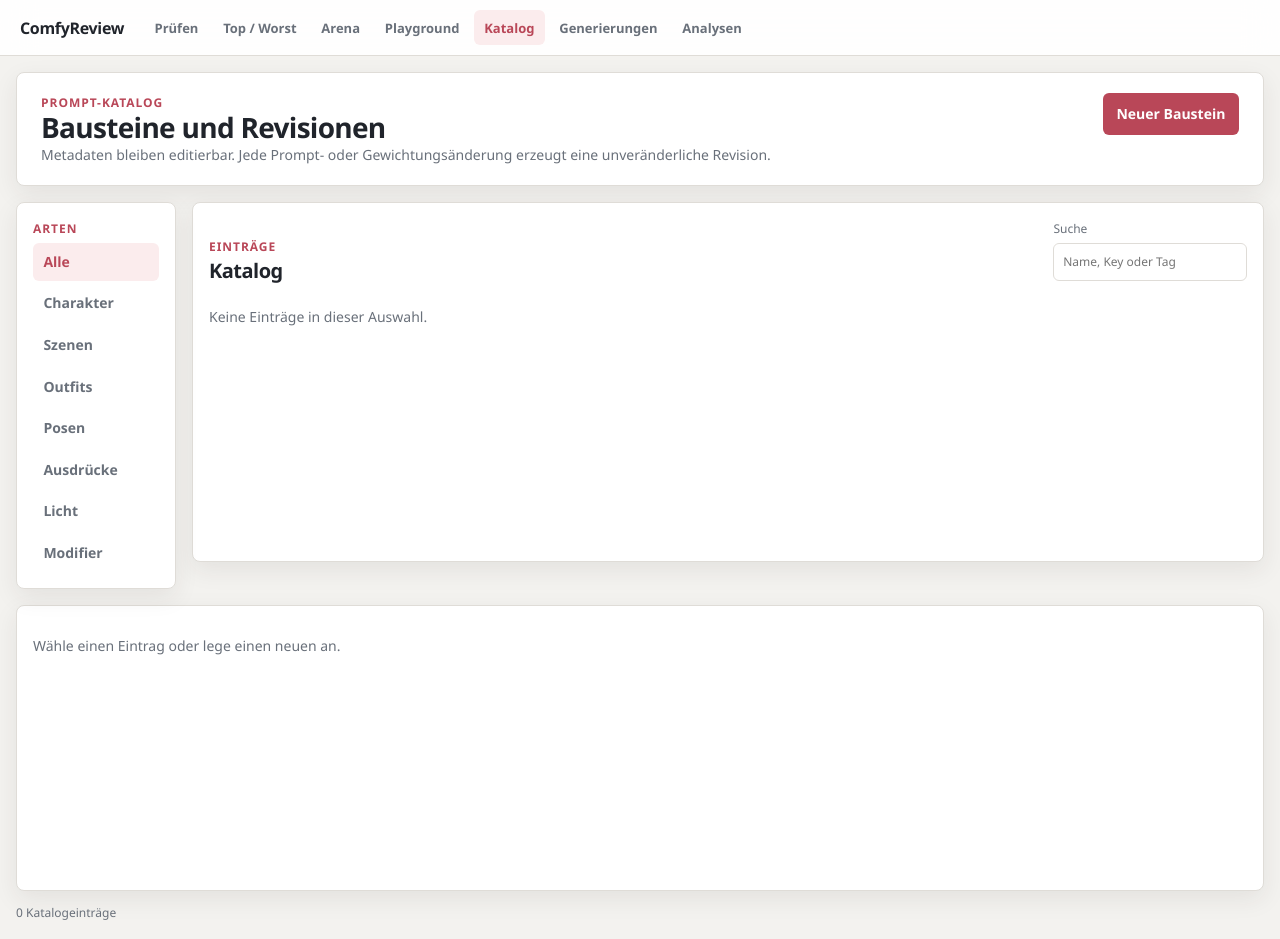
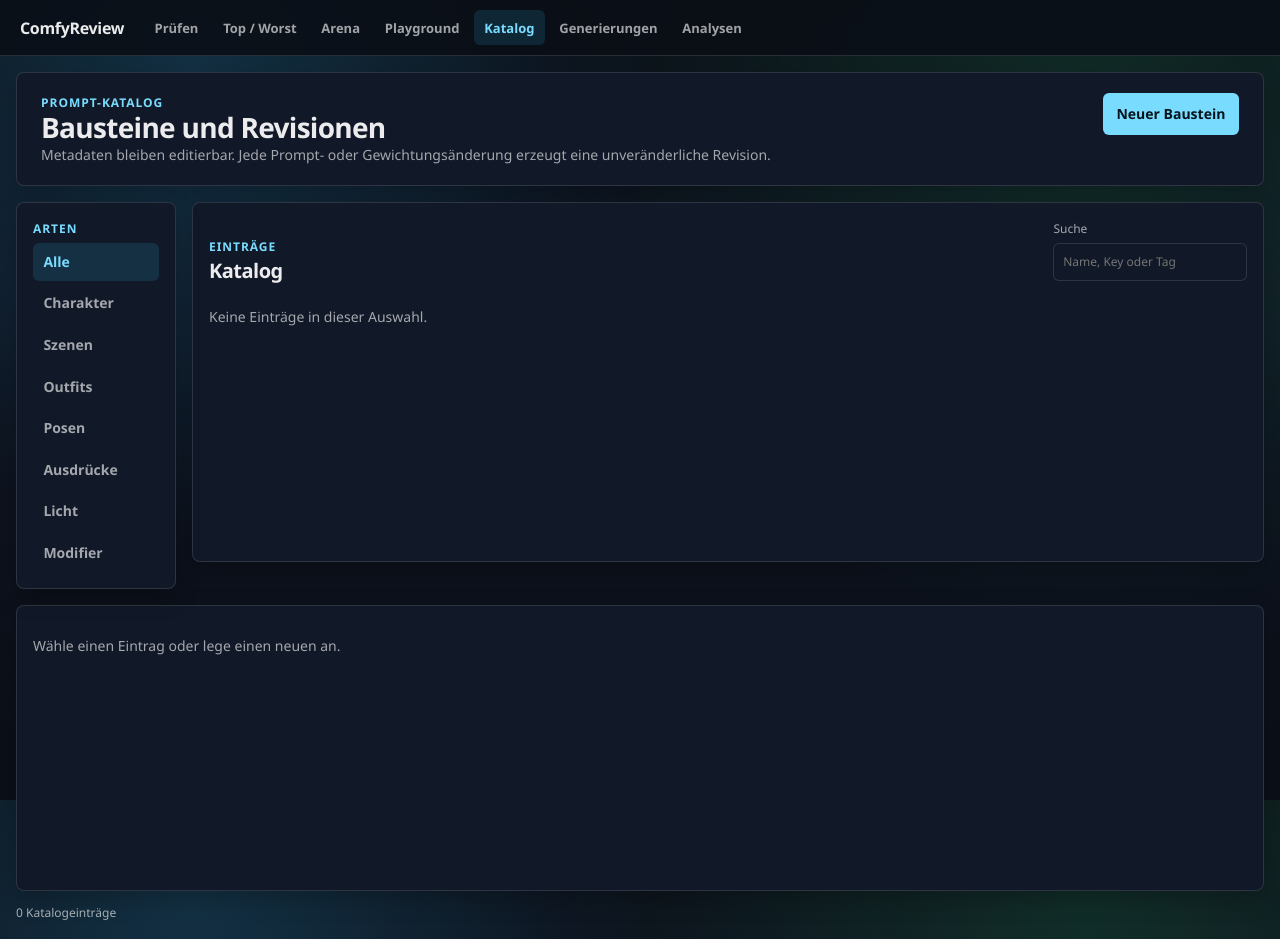
Before and after one commit to Lexoniarus/ComfyReview, a FastAPI app: page /playground/browse in a window 1280 px wide. Run offline with FastAPI, Linux system fonts and the light colour scheme; data that the repository does not hold is empty.

Commit message:
refactor: restore dark editorial theme

```diff
--- a/static/css/v2/app-shell.css
+++ b/static/css/v2/app-shell.css
@@ -10,7 +10,11 @@ html {
 body {
   margin: 0;
   color: var(--color-text);
-  background: var(--color-canvas);
+  background:
+    radial-gradient(circle at 15% 10%, rgb(50 197 255 / 18%), transparent 35%),
+    radial-gradient(circle at 85% 15%, rgb(46 204 113 / 15%), transparent 40%),
+    linear-gradient(180deg, #0b0f17, #0e1422 35%, #0b0f17);
+  background-attachment: fixed;
   font-family: var(--font-ui);
   font-size: var(--font-size-body);
   line-height: var(--line-height-body);
@@ -48,7 +52,7 @@ input:focus-visible {
   gap: var(--space-5);
   padding: 0 var(--space-5);
   border-bottom: 0.0625rem solid var(--color-border);
-  background: rgb(255 255 255 / 92%);
+  background: rgb(11 15 23 / 90%);
   backdrop-filter: blur(1rem);
 }
 
@@ -120,7 +124,7 @@ input:focus-visible {
   padding: 0.55rem 0.85rem;
   border: 0;
   border-radius: var(--radius-control);
-  color: #fff;
+  color: var(--color-on-accent);
   background: var(--color-accent-strong);
   cursor: pointer;
   font-weight: 750;
--- a/static/css/v2/tokens.css
+++ b/static/css/v2/tokens.css
@@ -1,32 +1,35 @@
 :root {
-  color-scheme: light;
+  color-scheme: dark;
 
-  --color-canvas: #f3f2ef;
-  --color-surface: #fff;
-  --color-surface-subtle: #f8f7f5;
-  --color-surface-selected: #fbeced;
-  --color-text: #20242b;
-  --color-text-muted: #69707a;
-  --color-text-faint: #8b9199;
-  --color-border: #dfdcd7;
-  --color-border-strong: #c8c3bd;
-  --color-accent: #d65d6c;
-  --color-accent-strong: #b94758;
-  --color-focus: #315f9b;
-  --scope-character: #d65d6c;
-  --scope-scene: #4f8b72;
-  --scope-outfit: #e6a03c;
-  --scope-pose: #5f83c1;
-  --scope-expression: #8177b9;
-  --scope-lighting: #cf9227;
-  --scope-modifier: #747c86;
-  --status-neutral: #69707a;
-  --status-running: #315f9b;
-  --status-completed: #397a5e;
-  --status-failed: #b94758;
-  --status-attention: #a9681f;
+  --color-canvas: #0b0f17;
+  --color-surface: #111827;
+  --color-surface-subtle: #0f1624;
+  --color-surface-soft: #151f30;
+  --color-surface-selected: rgb(50 197 255 / 13%);
+  --color-text: rgb(255 255 255 / 92%);
+  --color-text-muted: rgb(255 255 255 / 62%);
+  --color-text-faint: rgb(255 255 255 / 43%);
+  --color-border: rgb(255 255 255 / 12%);
+  --color-border-strong: rgb(255 255 255 / 23%);
+  --color-accent: #32c5ff;
+  --color-accent-strong: #79dcff;
+  --color-on-accent: #07131a;
+  --color-focus: #32c5ff;
+  --scope-character: #ff7085;
+  --scope-scene: #55d89a;
+  --scope-outfit: #f6b94b;
+  --scope-pose: #72a7ff;
+  --scope-expression: #b49cff;
+  --scope-lighting: #ffd166;
+  --scope-modifier: #a6b0be;
+  --status-neutral: #a6b0be;
+  --status-running: #72a7ff;
+  --status-completed: #55d89a;
+  --status-failed: #ff7085;
+  --status-attention: #f6b94b;
   --font-ui: "Segoe UI Variable Text", "Segoe UI", system-ui, sans-serif;
   --font-size-caption: 0.75rem;
+  --font-size-label: 0.75rem;
   --font-size-control: 0.8125rem;
   --font-size-body: 0.875rem;
   --font-size-title: 1rem;
@@ -46,8 +49,8 @@
   --radius-control: 0.375rem;
   --radius-panel: 0.5rem;
   --radius-media: 0.625rem;
-  --shadow-panel: 0 0.5rem 1.5rem rgb(45 40 35 / 8%);
-  --shadow-overlay: 0 1rem 3rem rgb(35 31 28 / 18%);
+  --shadow-panel: 0 0.5rem 1.5rem rgb(0 0 0 / 22%);
+  --shadow-overlay: 0 1rem 3rem rgb(0 0 0 / 48%);
   --app-bar-height: 3.5rem;
   --scope-rail-width: 16rem;
   --inspector-width: 22.5rem;
--- a/templates/_v2_base.html
+++ b/templates/_v2_base.html
@@ -3,12 +3,12 @@
   <head>
     <meta charset="utf-8" />
     <meta name="viewport" content="width=device-width, initial-scale=1" />
-    <meta name="theme-color" content="#f3f2ef" />
+    <meta name="theme-color" content="#0b0f17" />
     <title>{{ page_title or "ComfyReview" }}</title>
     <link rel="icon" href="/static/icons/favicon.ico" />
     <link rel="manifest" href="/static/manifest.json" />
-    <link rel="stylesheet" href="/static/css/v2/tokens.css" />
-    <link rel="stylesheet" href="/static/css/v2/app-shell.css" />
+    <link rel="stylesheet" href="/static/css/v2/tokens.css?v=20261002" />
+    <link rel="stylesheet" href="/static/css/v2/app-shell.css?v=20261002" />
     {% block styles %}{% endblock %}
   </head>
   <body>
```
Also changed, not shown: docs/FRONTEND_V2_DESIGN.md (+11 -8 lines).
